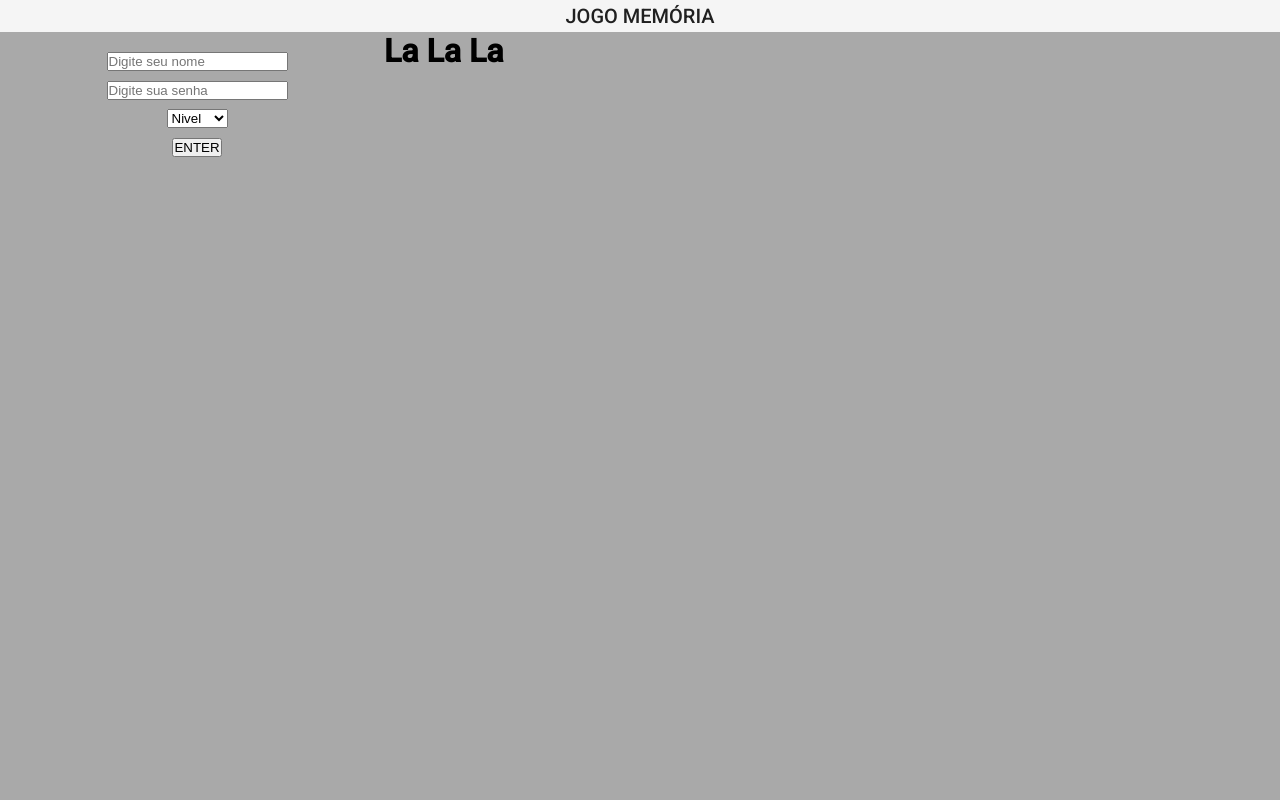
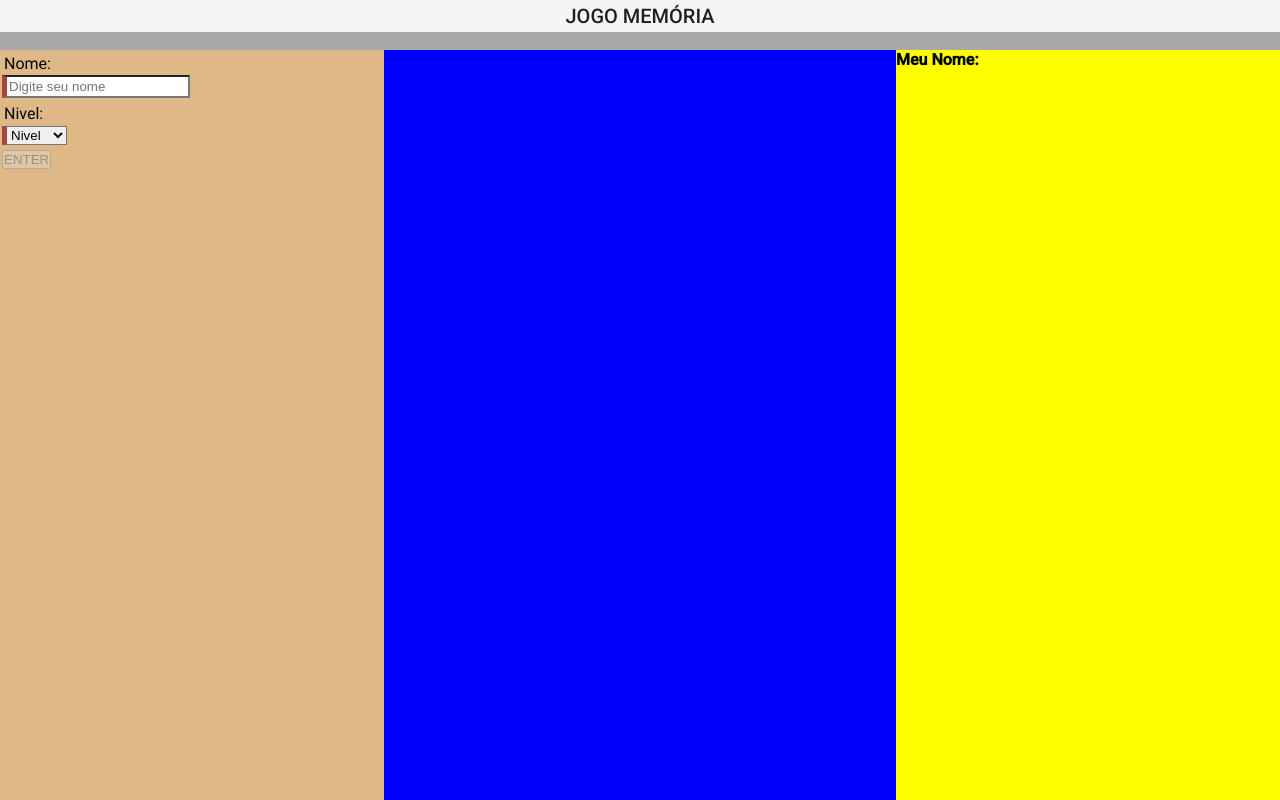
Before and after one commit to jsergio/memoria, an Angular app: page / in a window 1280 px wide. Built offline with nearby package versions, Linux system fonts and the light colour scheme.

Commit message:
commit 28/10/21

```diff
--- a/src/app/app.command.css
+++ b/src/app/app.command.css
@@ -1,46 +1,87 @@
+*{
+    margin-left: 0%;
+    padding: 0%;
+}
 .appdiv{
     display: grid;
+    grid-template-areas:
+        "barra"
+        "content";
+        /* "rodape"; */
+    grid-template-columns: auto;
+    grid-template-rows: 50px auto ;
     /* background-color: blue; */
+    width: 100%;
+    height: 100%;
     /* margin-top:10px; */
     /* justify-content: center; */
     /* align-items: center; */
 }
 .content{
-    display:flex;
+    display:grid;
+    grid-template-areas:
+    Cl1
+    Cl2
+    Cl3;
+    grid-template-columns: 30% 40% 30%;
+    grid-template-rows: auto ;
+
     width: 100%;
+    /* background-color: yellow; */
 }
-.cl1{
-    display: flex;
-    justify-content: center;
-    width: 30%;
+.Cl1{
+    display: block;
+    /* justify-content: center; */
+    /* margin-top: 4%; */
+    width: 100%;
     height: 100rem;
-    /* background-color: rgb(135, 135, 221); */
+    background-color:burlywood;
 }
 .itemform{
-    display: flex;
-    margin: 5%;
-    padding-left: 10px;
+    display: block !important;
+    /* margin: 10px; */
+    /* margin: 5%; */
+    padding: 2px;
     /* margin-top: 5px; */
-    justify-content: center;
-/* align-self: center; */
+    /* justify-content: center;  */
+    /* align-self: center;  */
 }
+
 .primeiro{
     margin-top: 10%;
     /* margin: 5%; */
-    padding-left: 10px;
+    /* padding-left: 10px; */
 
 }
-.cl2{
-    display: flex;
+.Cl2{
+    display: block;
     /* justify-content: flex-end; */
-    width: 30%;
+    width: 100%;
     height: 100rem;
-    /* background-color: rgb(121, 121, 90); */
+    background-color: blue;
 }
 .fullscreen {
+    display: flex;
     width: 100vw;
     height: 100vh;
-    position: fixed;
+    /* /* position: fixed;
     top: 0;
-    left: 0;
+    left: 0;  */
   }
+
+  .Cl3{
+      /* display: flex; */
+      /* justify-content: center; */
+      /* margin-top: 3%; */
+      background-color: yellow;
+      /* width: 30%;
+      height: 40%; */
+  }
+
+  .ng-valid[required], .ng-valid.required  {
+    border-left: 5px solid #42A948; /* green */
+  }
+
+  .ng-invalid:not(form)  {
+    border-left: 5px solid #a94442; /* red */
+  }
--- a/src/app/app.command.html
+++ b/src/app/app.command.html
@@ -1,50 +1,68 @@
-<div class="appdiv fullscreen">
+<div class="fullscreen, appdiv">
+<div class = 'barra'>
   <app-barra></app-barra>
-
+</div>
+<!-- </div> -->
+<!-- <div class="container"> -->
   <div class="content">
-    <div class="cl1">
+    <div class="Cl1">
       <form #dadosForm="ngForm"
       (ngSubmit)="mostra(dadosForm.value)"
       >
-      <!-- <form name="dadosForm" action="assets/server/server" method="post"> -->
-        <div class="form-group itemform, primeiro">
-          <input ngModel name="nome"
-          type="text" class="form-control" id="nome"
+        <div class="form-group, itemform">
+
+          <label for="nome" class='itemform'>Nome:</label>
+
+          <input ngModel id="nome"
+          type="text" class="form-control itemform" id="nome"
           placeholder="Digite seu nome"
+          [(ngModel)]="model.nome"
+
+          required
+          name="nome"
+          #nome="ngModel"
           >
+          <p [hidden]="nome.valid || nome.pristine">
+            Obrigatorio
+          </p>
+          <p></p>
+        </div>
 
-        <!-- <input type="text" name=´nome´ placeholder="Digite seu nome"> -->
-      </div>
-      <div class="form-group itemform">
-        <input required ngModel name="senha"
-        type="password" class="form-control"
-        id="senha"
-        placeholder="Digite sua senha"
-        >
-      <!-- <input type="text" name=´nome´ placeholder="Digite seu nome"> -->
-    </div>
+
+    <!-- </div> -->
 
       <div class="form-group itemform">
-        <select class="form-control" name="nivel" ngModel id="nivel">
+        <label for="nivel" class=' itemform'>Nivel:</label>
+        <select class="form-control " name="nivel" ngModel id="nivel" required>
           <option value="">Nivel</option>
           <option value="1">nivel 1</option>
           <option value="2">nivel 2</option>
           <option value="3">nivel 3</option>
         </select>
+        <p></p>
       </div>
+
       <div class="itemform">
-        <input type="submit" value="ENTER" >
+        <input type="submit" value="ENTER"
+        class="btn btn-success"
+        [disabled]="!dadosForm.valid"
+        >
       </div>
-      <!-- <p>{{dadosForm.value | json}}</p> -->
-      </form>
+
+    </form>
     </div>
-    <div [hidden]='escondido'>
-      <app-tela></app-tela>
+<!-- </div> -->
+    <div class='Cl2'>
+      <span [hidden]='escondido'>
+        <app-tela></app-tela>
+      </span>
     </div>
 
-    <div class="cl2">
-      <h1>La La La </h1>
+    <div class="Cl3">
+      <h4>Meu Nome:{{model.nome}}</h4>
+
+      <!-- <h1>La La La </h1> -->
     </div>
 
-  </div>
-</div>
+  <!-- </div> -->
+<!-- </div> -->
--- a/src/app/app.component.ts
+++ b/src/app/app.component.ts
@@ -1,6 +1,12 @@
 import { Component, OnInit, NgModule } from '@angular/core';
 // import { NgModel } from '@angular/forms';
 import { SrvjogoService } from './components/services/srvjogo.service';
+
+export interface Model {
+  id?:number,
+  nome:string,
+  nivel:number
+}
 
 @Component({
   selector: 'app-root',
@@ -10,9 +16,16 @@ import { SrvjogoService } from './components/services/srvjogo.service';
 
 export class AppComponent implements OnInit {
 
-  title = 'memoria';
+  model:Model=
+  {
+    id:0,
+    nome:'',
+    nivel:1
+  }
 
   escondido = true;
+
+  title = 'Jogo Memoria';
 
   mostra(prm:any){
     this.escondido = true
@@ -25,10 +38,7 @@ export class AppComponent implements OnInit {
     // console.log('aqui')
     // // let nome=form.name
   }
-  constructor(public srv: SrvjogoService)
-  {
-
-   }
+  constructor(public srv: SrvjogoService){}
 
   ngOnInit(): void {
   }
--- a/src/app/components/template/barra/barra.component.css
+++ b/src/app/components/template/barra/barra.component.css
@@ -1,5 +1,6 @@
 
 *{
+    margin: 0%;
     padding: 0px;
     height: 2rem;
 }
--- a/src/app/components/template/carta/carta.component.css
+++ b/src/app/components/template/carta/carta.component.css
@@ -1,30 +1,34 @@
 .tile-image {
-    width: 3rem;
-    height: 4rem;
+    width: 90%;
+    height: 80%;
     /* border: 3px double blue  ; */
   }
+
   /* .tile-image:hover{
     width: 3%;
     height: 4%;
   } */
-.lista{
+/* .lista{
   width: 20%;
   margin-left: 30rem;
   margin-top: 80px;
   margin-right: 50em;
+  width: 100vmin;
   border: 3px solid yellow ;
 }
 .celula{
     display: flex;
     /* margin-left: 50rem;
-    margin-right: 50rem; */
+    margin-right: 50rem;
     width: 5%;
+    width: 100vmin;
     border: 3px solid red ;
 }
 conteudo{
     display: flex;
-    /* margin-left: 100px; */
+    /* margin-left: 100px;
     align-items: center;
     /* margin: auto; */
-    width: 60%;
-}
+    /* width: 60%;
+    width: 100vmin;
+} */
--- a/src/app/components/template/tela/tela.component.css
+++ b/src/app/components/template/tela/tela.component.css
@@ -5,7 +5,9 @@
     background-color: darkgray;
 }
 .lista{
-    width: 52%;
+    /* width: 60%; */
+    width: 100vmin;
+    height: 100vmin;
     /* margin-left: 25rem; */
 /* background-color: yellow;     */
     /* margin-top: 80px;
@@ -18,7 +20,9 @@
       /* margin-top: 1%; */
       /* margin-left: 30rem; */
       /* justify-items: center; */
-      width: 40rem;
+      /* width: 40rem; */
+      width: 100vmin;
+      height: 100vmax;
       /* height: 100%; */
 /* background-color: yellow; */
       /* border: 3px blue; */
--- a/src/app/components/template/tela/tela.component.html
+++ b/src/app/components/template/tela/tela.component.html
@@ -8,6 +8,7 @@
 >
   <mat-grid-tile
   *ngFor="let y of this.srv.telaarray;let i=index"
+  class='celula'
    >
    <app-carta
 
```
